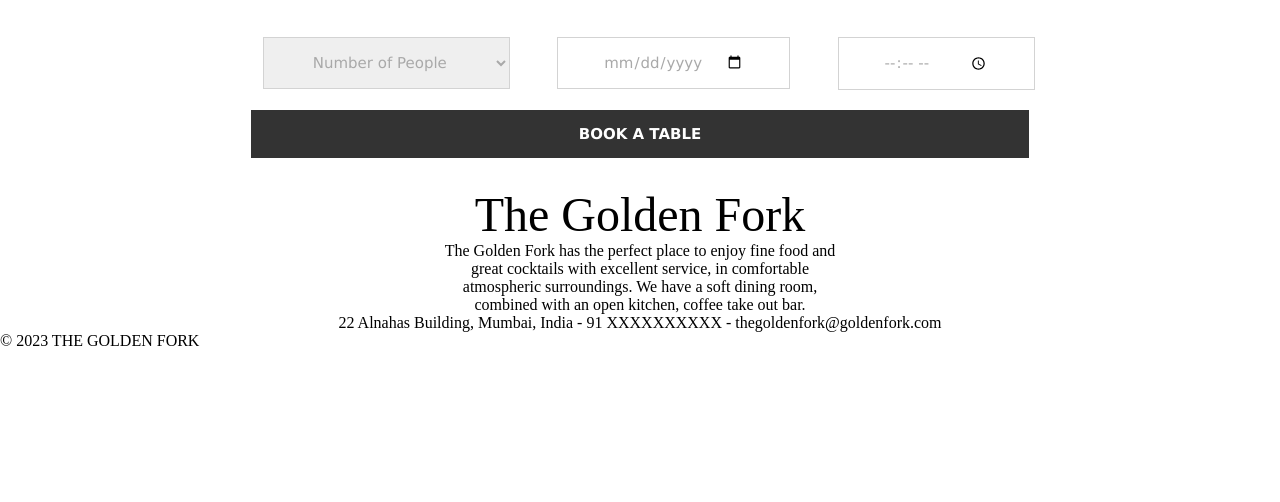
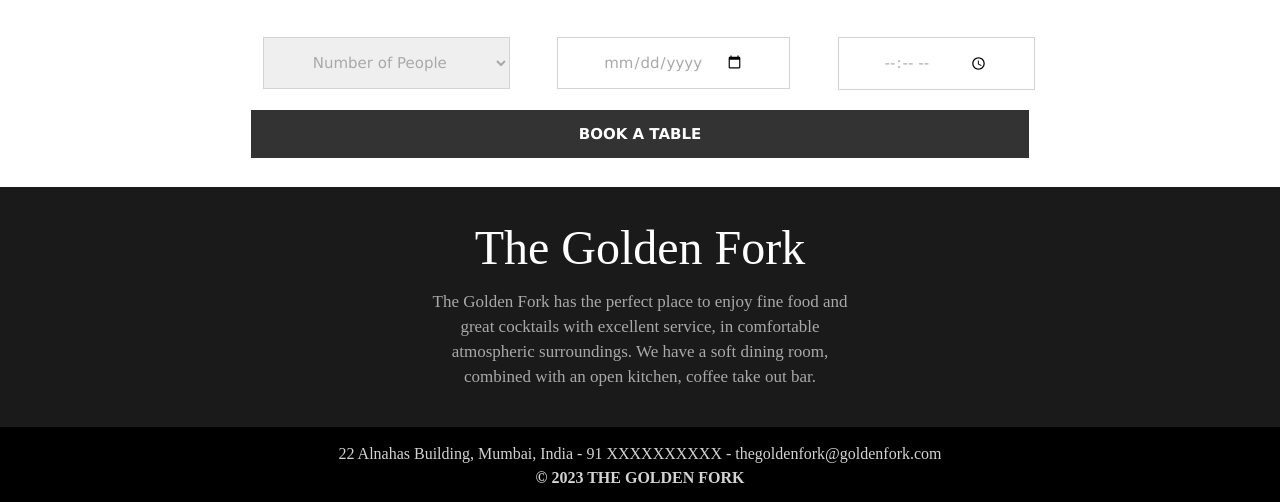
Before and after one commit to GitHub-YashAgarwal/The-Golden-Fork-Restaurant, a plain HTML site: page index.html in a window 1280 px wide. Shown: the part 2823-3325 px from the top of the page. Before the commit the page ends 3173 px from the top, so only its background shows below. Drawn offline with Linux system fonts and the light colour scheme.

Commit message:
Update Restaurant.css

```diff
--- a/Restaurant.css
+++ b/Restaurant.css
@@ -25,12 +25,16 @@ body {
     background-color: #ffffff;
 }
 
+.Home {
+    max-width: 100%;
+}
+
 .bg {
     background-image: url(https://lh3.googleusercontent.com/drive-viewer/AFGJ81r0X3ELthQ_vn0vpn91yWV45XWahaqECZ4YHeVMPF2XpcV08t3OfCl-DCiBuxpcpcNeHZZUm1Y_06_Us2KunB4rpiJtDA=s1600);
     display: block;
     background-size: cover;
     height: 745px;
-    width:100%
+    max-width:100%
 }
 
 .logo {
@@ -295,3 +299,54 @@ li:hover {
     font-family: 'Lucida Sans', 'Lucida Sans Regular', 'Lucida Grande', 'Lucida Sans Unicode', Geneva, Verdana, sans-serif;
     font-weight: bold;
 }
+
+.ContactUs {
+    width: 100%;
+    background-color: #1a1a1a;
+    height: 240px;
+}
+
+.Contact {
+    height: 315px;
+    line-height: 315px;
+    text-align: center;
+    line-height: 1.5;
+    vertical-align: middle;
+    align-items: center;
+}
+
+.welcome4 {
+    color: white;
+    padding-top: 25px;
+    font-size: 35px;
+    margin-bottom: -20px;
+}
+
+.welcome5 {
+    padding-top: -10px;
+    color: lightgray;
+    font-size: 17px;
+}
+
+.welcome5 {
+    padding-top: 25px;
+    padding-bottom: 25px;
+    color: darkgray;
+    font-size: 17px;
+    line-height: 25px;
+}
+
+.welcome6 {
+    color: lightgray;
+    padding-top: 15px;
+}
+
+.end {
+    background-color: black;
+    height: 75px;
+}
+
+.copyright {
+    color: lightgray;
+    font-weight: bold;
+}
```
